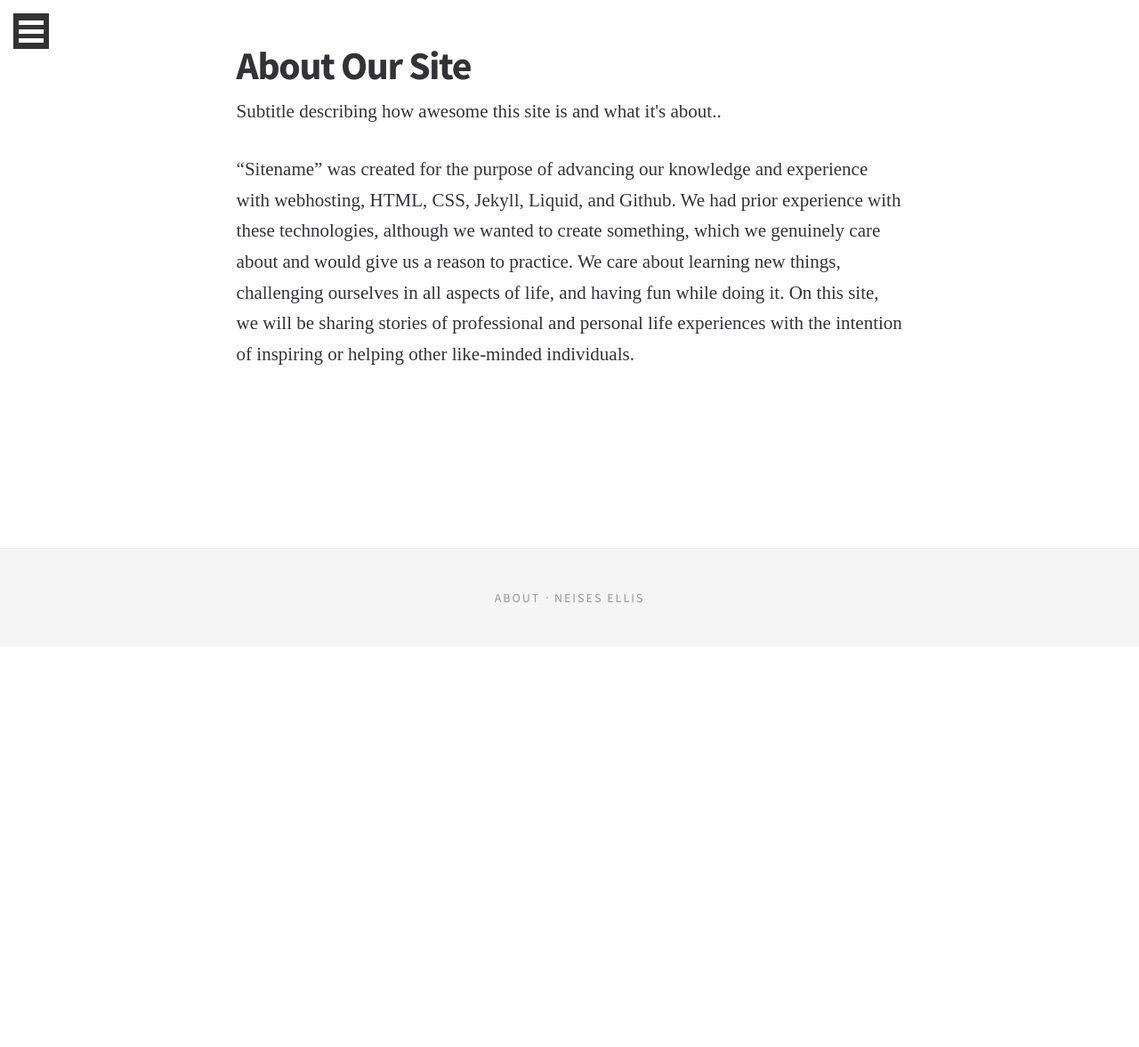
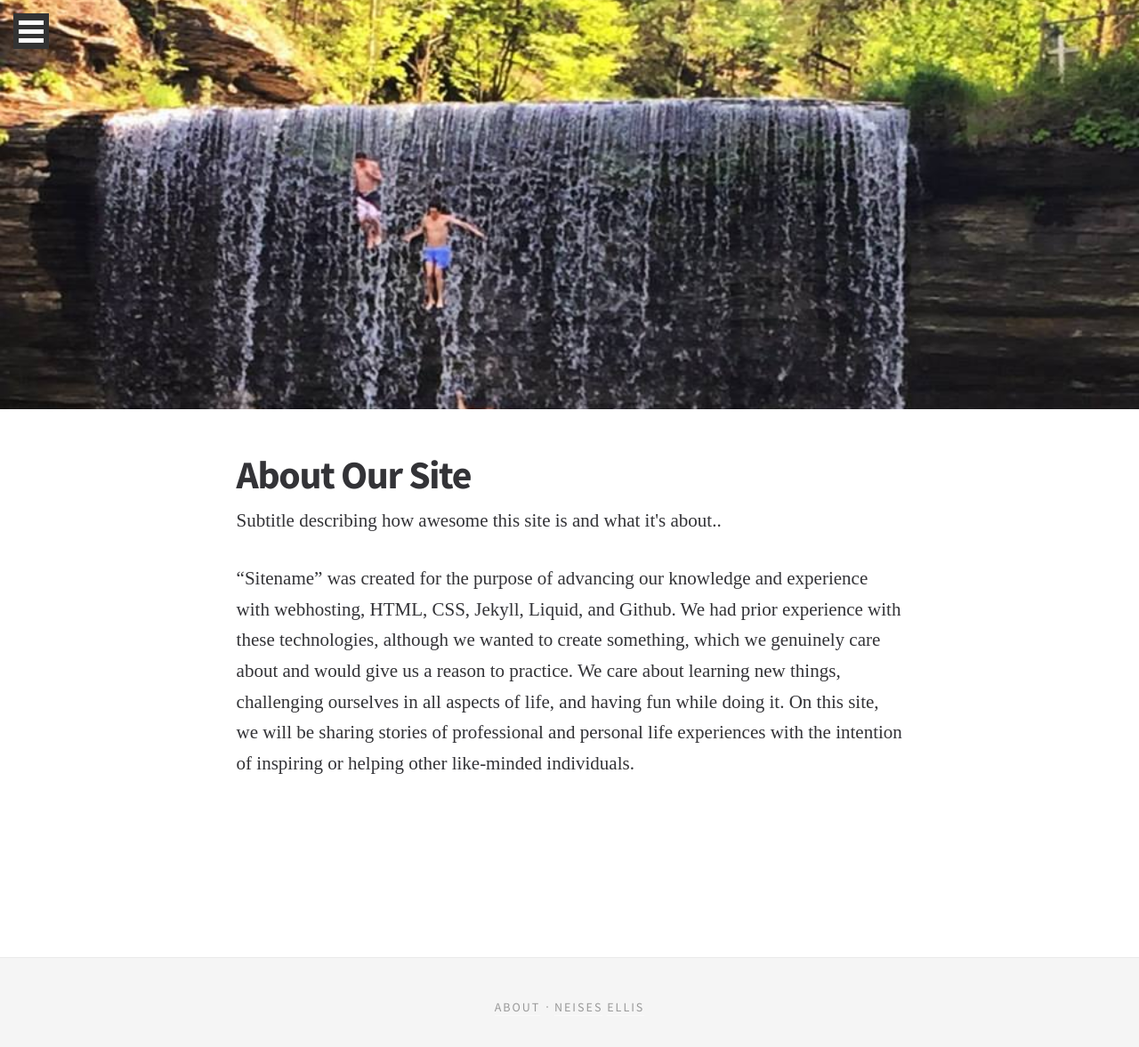
Before and after one commit to EJBlog/EJBlog.github.io, a Jekyll site: the page about.html, which Jekyll copies as it is, in a window 1280 px wide. Shown: the top 1177 px of the page at 89% size. Built offline with Jekyll 4.4.1, drawn with Linux system fonts in a browser that asks for light colours; nearby versions of some CDN libraries; some web fonts are replaced.

Commit message:
Update custom.css

```diff
--- a/css/custom.css
+++ b/css/custom.css
@@ -24,3 +24,30 @@
 	text-align: right;
 }
 */
+
+.hero-image-about {
+  height: 150px;
+  width: 100%;
+  background-image: url(../img/waterfall.jpg);
+  background-position: center;
+  background-repeat: no-repeat;
+  background-size: cover;
+}
+@media (min-width: 768px) {
+  /* line 1, ../sass/partials/_single.sass */
+  .hero-image-about {
+    height: 300px;
+  }
+}
+@media (min-width: 992px) {
+  /* line 1, ../sass/partials/_single.sass */
+  .hero-image-about {
+    height: 390px;
+  }
+}
+@media (min-width: 1200px) {
+  /* line 1, ../sass/partials/_single.sass */
+  .hero-image-about {
+    height: 460px;
+  }
+}
```
